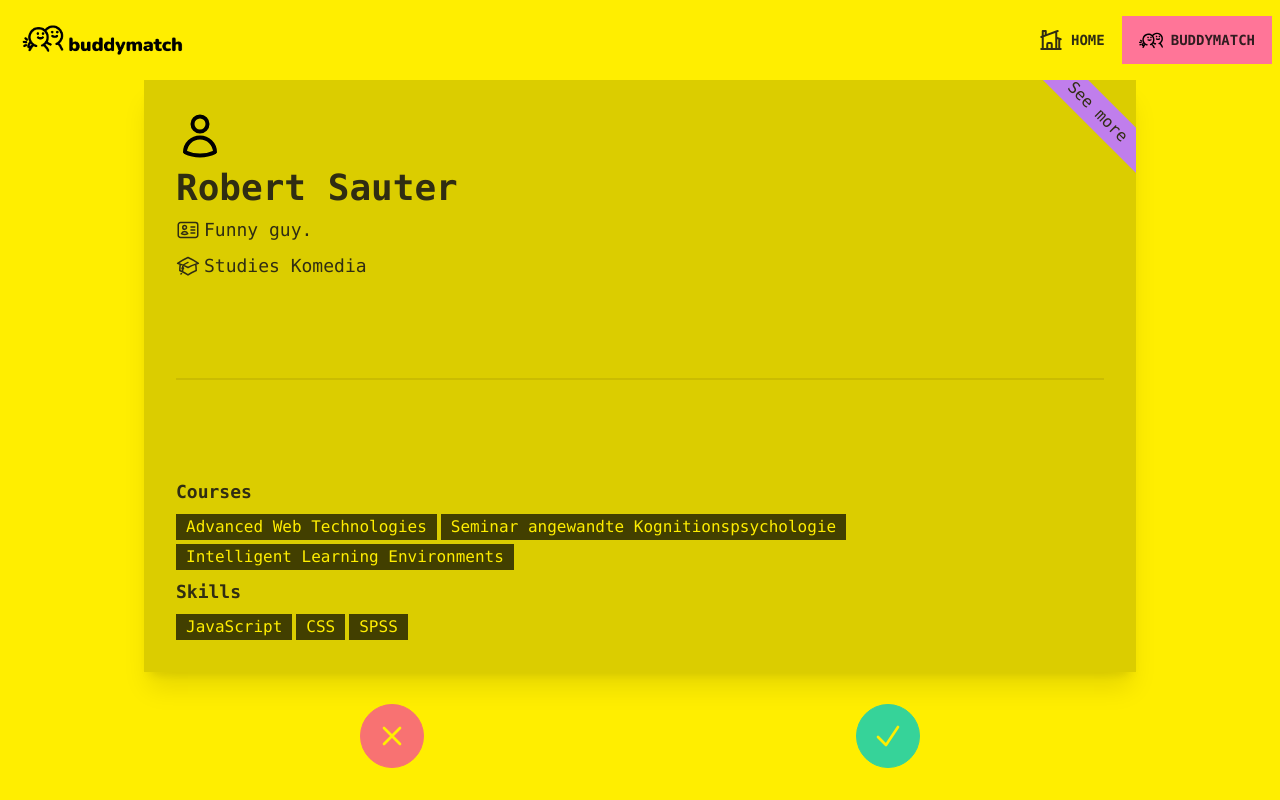
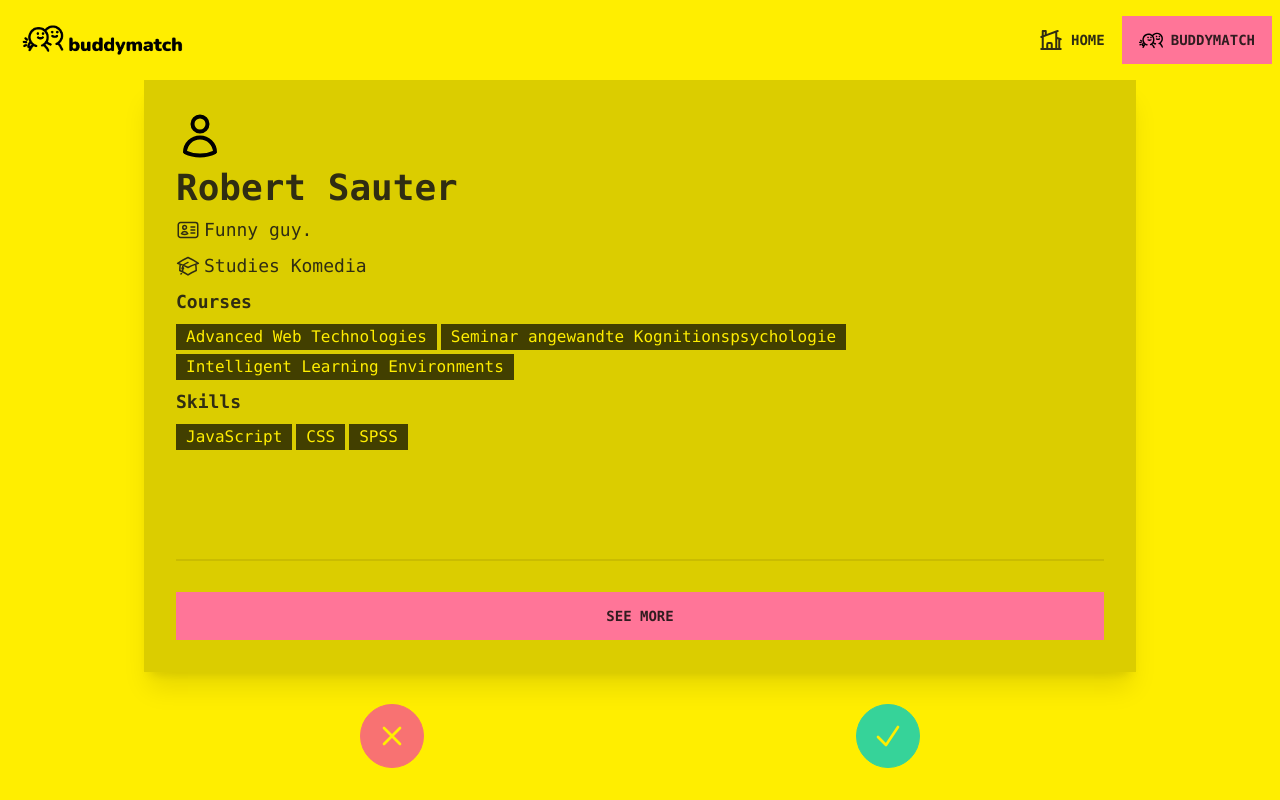
Before and after one commit to robertsauter/buddymatch-frontend, an Angular app: page /buddy-match in a window 1280 px wide. Built offline with nearby package versions, Linux system fonts and the light colour scheme.

Commit message:
redesign card button

```diff
--- a/src/app/buddy-match/buddy-match.component.html
+++ b/src/app/buddy-match/buddy-match.component.html
@@ -1,10 +1,6 @@
 <div class="main-container flex flex-col h-screen">
-    <a
-        type="button"
-        routerLink="detail"
-        class="card items-start text-left bg-base-200 shadow-xl flex-1 mt-20 overflow-y-auto overflow-x-hidden">
-        <div class="absolute top-4 right-0 translate-x-8 bg-accent py-1 px-8 rotate-45">See more</div>
-        <div class="card-body">
+    <div class="card items-start text-left bg-base-200 shadow-xl flex-1 mt-20 overflow-y-auto">
+        <div class="flex-1 card-body">
             <div class="avatar">
                 <div class="w-12 rounded-full">
                     <img src="assets/images/user-placeholder.svg" />
@@ -23,7 +19,6 @@
                 </svg>
                 Studies Komedia
             </span>
-            <div class="divider flex-1"></div>
             <h3 class="font-bold sm:text-lg">Courses</h3>
             <div class="flex flex-wrap gap-1">
                 <div class="badge badge-neutral h-auto sm:text-base">Advanced Web Technologies</div>
@@ -37,7 +32,11 @@
                 <div class="badge badge-neutral h-auto sm:text-base">SPSS</div>
             </div>
         </div>
-    </a>
+        <div class="card-body flex-none w-full">
+            <div class="divider"></div>
+            <a routerLink="detail" class="btn btn-primary">See more</a>
+        </div>
+    </div>
     <div class="flex items-center justify-around py-8">
         <button type="button" class="btn btn-circle btn-error btn-lg">
             <svg xmlns="http://www.w3.org/2000/svg" fill="none" viewBox="0 0 24 24" stroke-width="2" stroke="currentColor" class="w-8 h-8 text-base-100">
```
